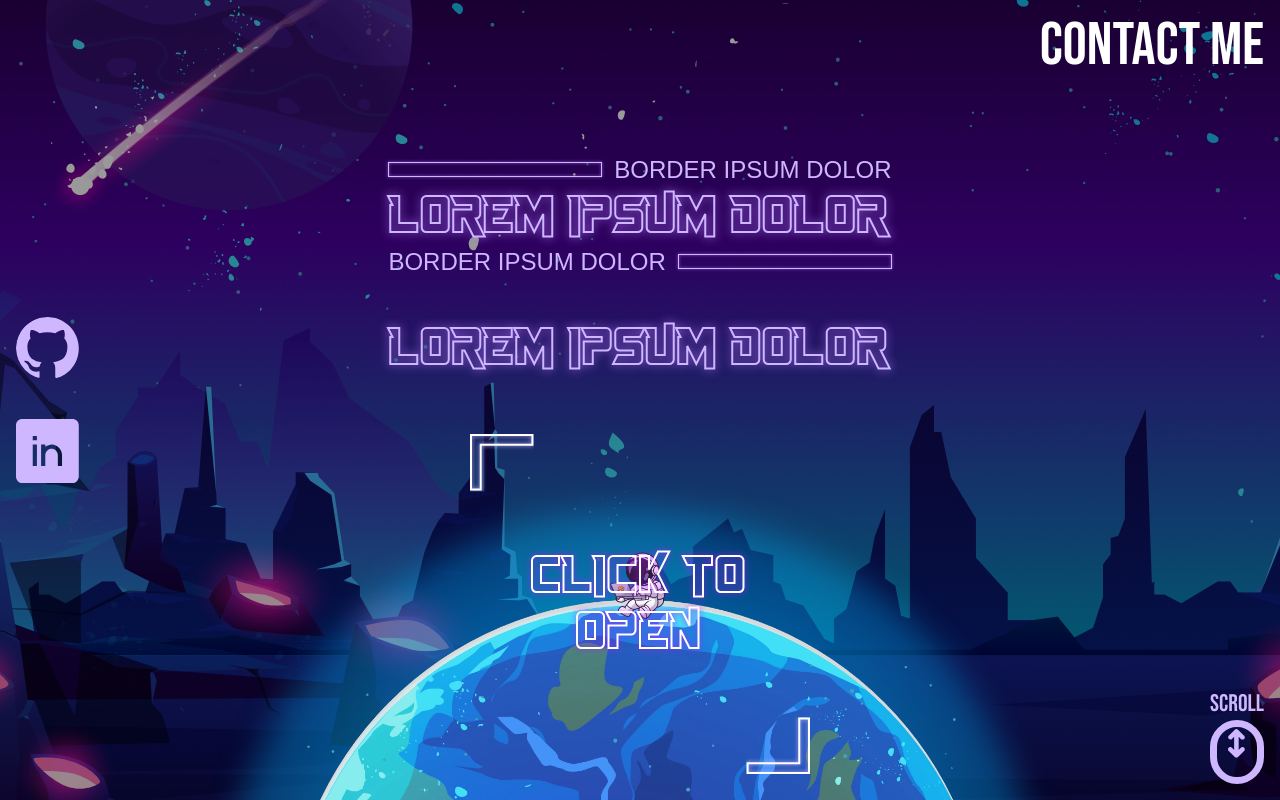
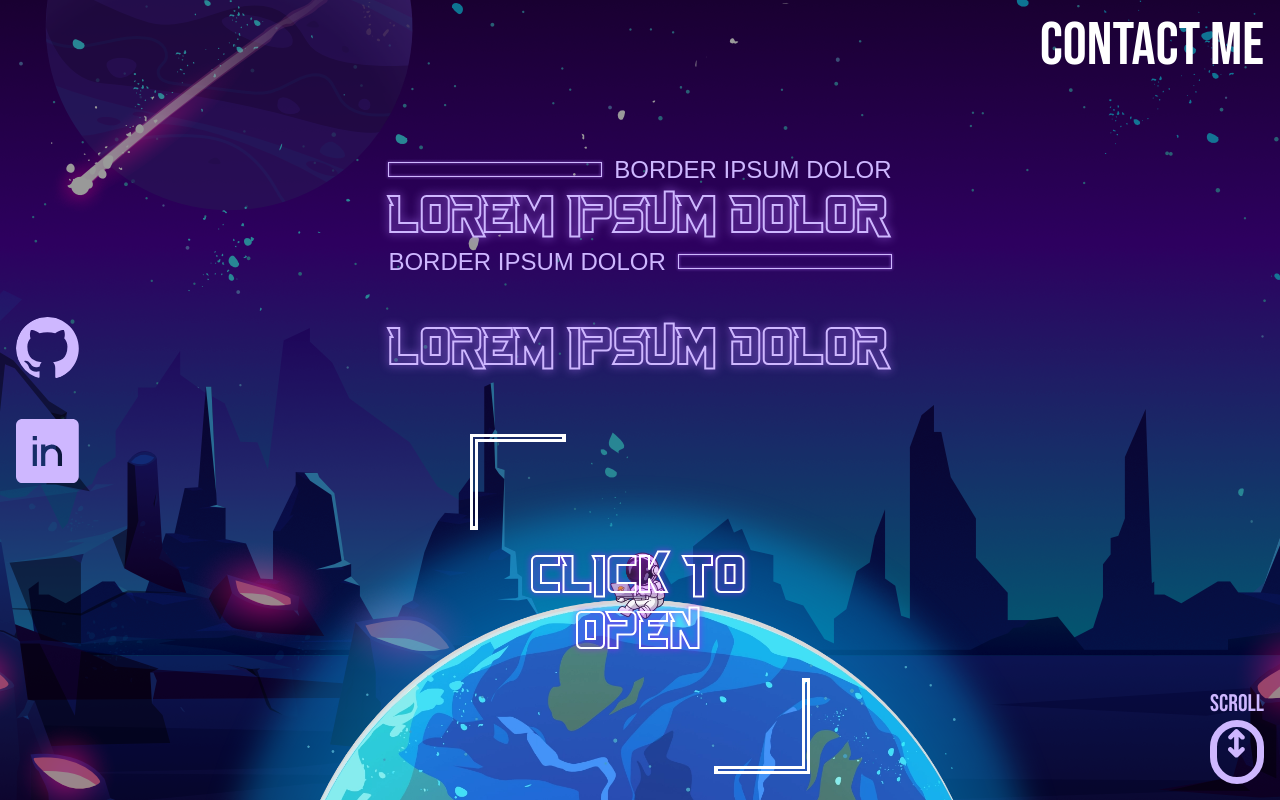
Before and after one commit to O-K-G/consolelog.me, a Next.js app: page / in a window 1280 px wide. Shown: the top 800 px of the page. Built offline with nearby package versions, Linux system fonts and the light colour scheme; a web font is replaced by a local one.

Commit message:
fix: stage 1

```diff
--- a/src/components/shared/expandableButton/AboutTargetIcon.tsx
+++ b/src/components/shared/expandableButton/AboutTargetIcon.tsx
@@ -27,19 +27,25 @@ export default function AboutTargetIcon({
     : '-bottom-5 -right-5 rotate-180';
 
   return (
-    <>
-      <SVG90Degrees
-        className={`${!open ? '' : 'opacity-0'} ${className}`}
-        pathClassName='stroke-title-purple blur-[0.125rem] group-hover:stroke-title-orange group-active:stroke-title-red'
-      />
-      <SVG90Degrees
-        className={className}
-        pathClassName={`${
-          !open
-            ? 'stroke-white group-hover:stroke-title-orange group-active:stroke-title-red'
-            : 'stroke-title-purple group-hover:stroke-title-orange group-active:stroke-title-red'
-        }`}
-      />
-    </>
+    <div className={`absolute ${className}`}>
+      <div className='before:bg-white before:w-1 before:h-2 before:absolute before:-top-2 before:right-0 border-double border-t-8 border-l-8 border-white size-24 relative after:bg-white after:w-2 after:h-1 after:absolute after:bottom-0 after:-left-2' />
+    </div>
   );
+
+  // return (
+  //   <>
+  //     <SVG90Degrees
+  //       className={`${!open ? '' : 'opacity-0'} ${className}`}
+  //       pathClassName='stroke-title-purple blur-[0.125rem] group-hover:stroke-title-orange group-active:stroke-title-red'
+  //     />
+  //     <SVG90Degrees
+  //       className={className}
+  //       pathClassName={`${
+  //         !open
+  //           ? 'stroke-white group-hover:stroke-title-orange group-active:stroke-title-red'
+  //           : 'stroke-title-purple group-hover:stroke-title-orange group-active:stroke-title-red'
+  //       }`}
+  //     />
+  //   </>
+  // );
 }
```
